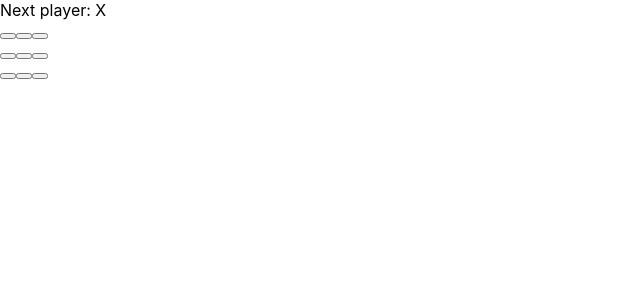
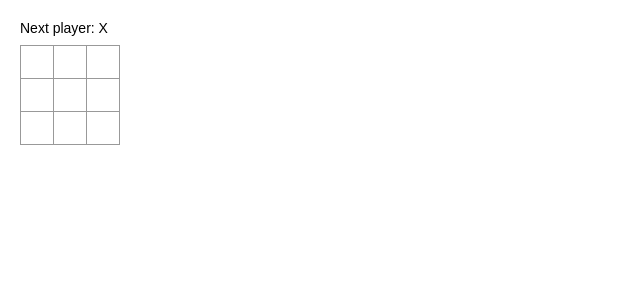
Before and after one commit to jbravoh/practice-projects, a React (Create React App) app in the folder tic-tac-toe-app/: page / in a window 1280 px wide. Shown: the top 300 px of the page, without its empty margins (0-640 px from the left). Built offline with nearby package versions, Linux system fonts and the light colour scheme.

Commit message:
Copied over css

```diff
--- a/tic-tac-toe-app/src/index.css
+++ b/tic-tac-toe-app/src/index.css
@@ -11,3 +11,55 @@
   font-family: source-code-pro, Menlo, Monaco, Consolas, 'Courier New',
     monospace;
 }
+
+
+body {
+  font: 14px "Century Gothic", Futura, sans-serif;
+  margin: 20px;
+}
+
+ol, ul {
+  padding-left: 30px;
+}
+
+.board-row:after {
+  clear: both;
+  content: "";
+  display: table;
+}
+
+.status {
+  margin-bottom: 10px;
+}
+
+.square {
+  background: #fff;
+  border: 1px solid #999;
+  float: left;
+  font-size: 24px;
+  font-weight: bold;
+  line-height: 34px;
+  height: 34px;
+  margin-right: -1px;
+  margin-top: -1px;
+  padding: 0;
+  text-align: center;
+  width: 34px;
+}
+
+.square:focus {
+  outline: none;
+}
+
+.kbd-navigation .square:focus {
+  background: #ddd;
+}
+
+.game {
+  display: flex;
+  flex-direction: row;
+}
+
+.game-info {
+  margin-left: 20px;
+}
```
